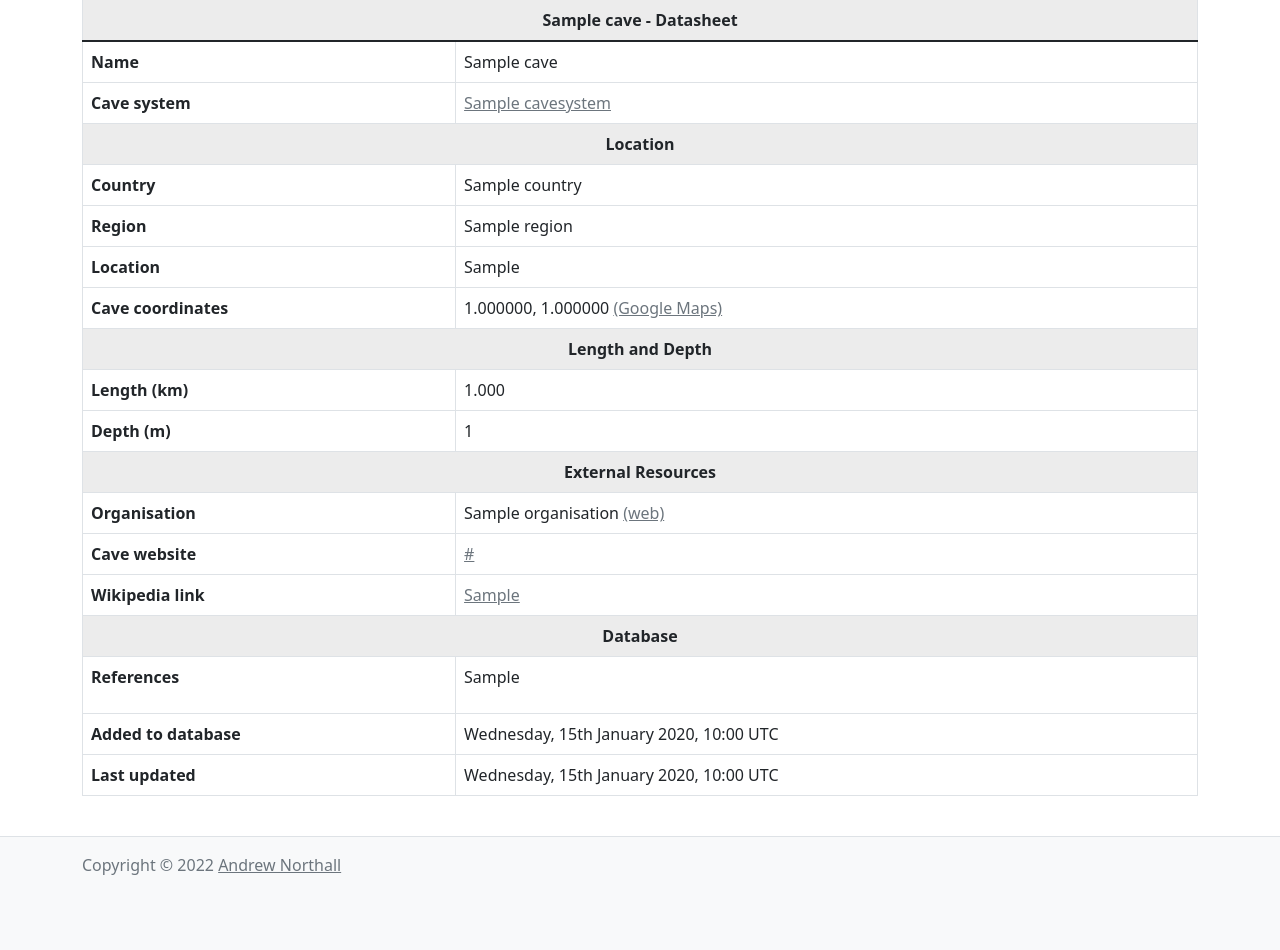
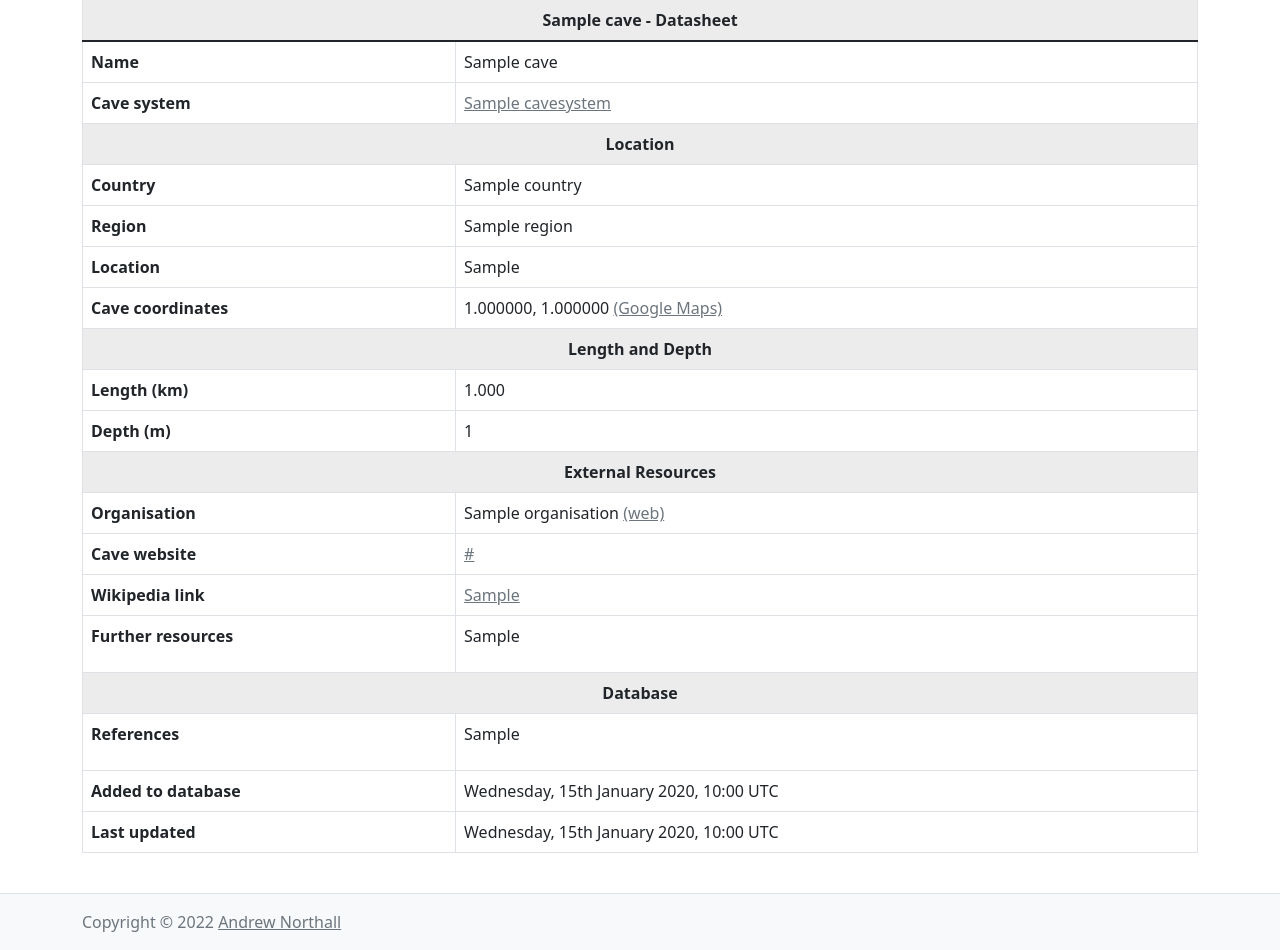
Before and after one commit to anorthall/CaveDB, a Django app: a page that uses app/database/templates/cave.html in a window 1280 px wide. Shown: the part 375-1325 px from the top of the page. Before the commit the page ends 1250 px from the top, so only its background shows below. Run offline with Django 4.2, Linux system fonts and the light colour scheme; tables that the repository leaves empty hold one stand-in row (values such as "Sample post"); some libraries are stand-ins or nearby versions.

Commit message:
Add Resources field to GenericCave and view

```diff
--- a/app/database/models.py
+++ b/app/database/models.py
@@ -105,8 +105,9 @@ class GenericCave(models.Model):
         blank=True,
     )
     website = models.URLField(blank=True, null=True)
+    resources = models.TextField(blank=True)
+    references = models.TextField(blank=True)
     description = models.TextField(blank=True)
-    references = models.TextField(blank=True)
 
     def __str__(self):
         return self.name
--- a/app/database/templates/cave.html
+++ b/app/database/templates/cave.html
@@ -148,17 +148,18 @@
         {% endif %}
       </tr>
 
+      <tr>
+        <th scope="row">Further resources</th>
+        <td>{{ cave.resources | markdown | safe | default:"Not recorded"}}</td>
+      </tr>
+
       <tr class="text-center table-title">
         <th scope="row" colspan="2">Database</th>
       </tr>
 
       <tr>
         <th scope="row">References</th>
-        {% if cave.references %}
-        <td>{{ cave.references | markdown | safe }}</td>
-        {% else %}
-        <td>None recorded</td>
-        {% endif %}
+        <td>{{ cave.references | markdown | safe | default:"Not recorded"}}</td>
       </tr>
 
       <tr>
```
Also changed, not shown: TODO.md (+1 -1 lines), app/database/migrations/0004_cave_resources_cavesystem_resources.py (added).
